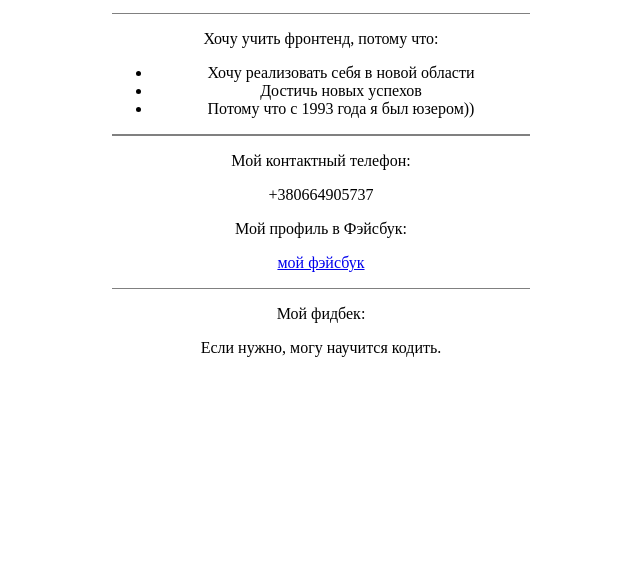
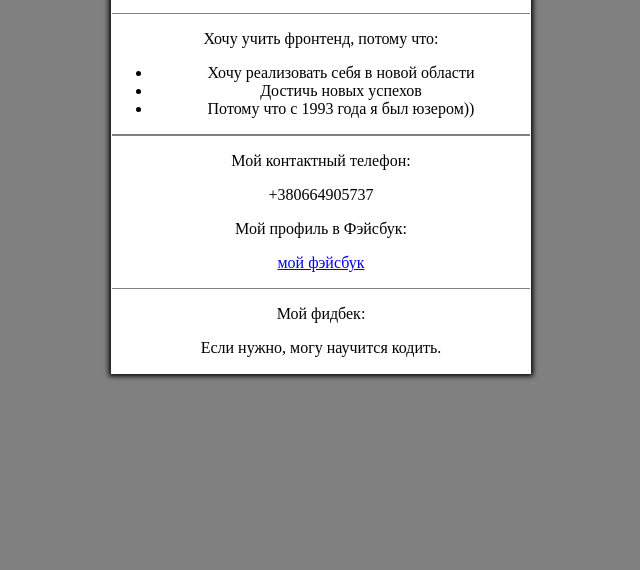
Before and after one commit to Artuzimov/EduProject, a plain HTML site: page index.html in a window 1280 px wide. Shown: the part 230-800 px from the top of the page, without its empty margins (319-959 px from the left). Drawn offline with Linux system fonts and the light colour scheme.

Commit message:
css edit

```diff
--- a/css/style.css
+++ b/css/style.css
@@ -1,5 +1,5 @@
-.body {
-    background-color: black;
+body {
+    background-color: gray;
   }
 
 .wrapper {
@@ -8,6 +8,8 @@
     margin: 0 auto;
     background-color: white;
     text-align:  center;
+    box-shadow: 0 0 5px 2px;
+
   }
 
 
```
